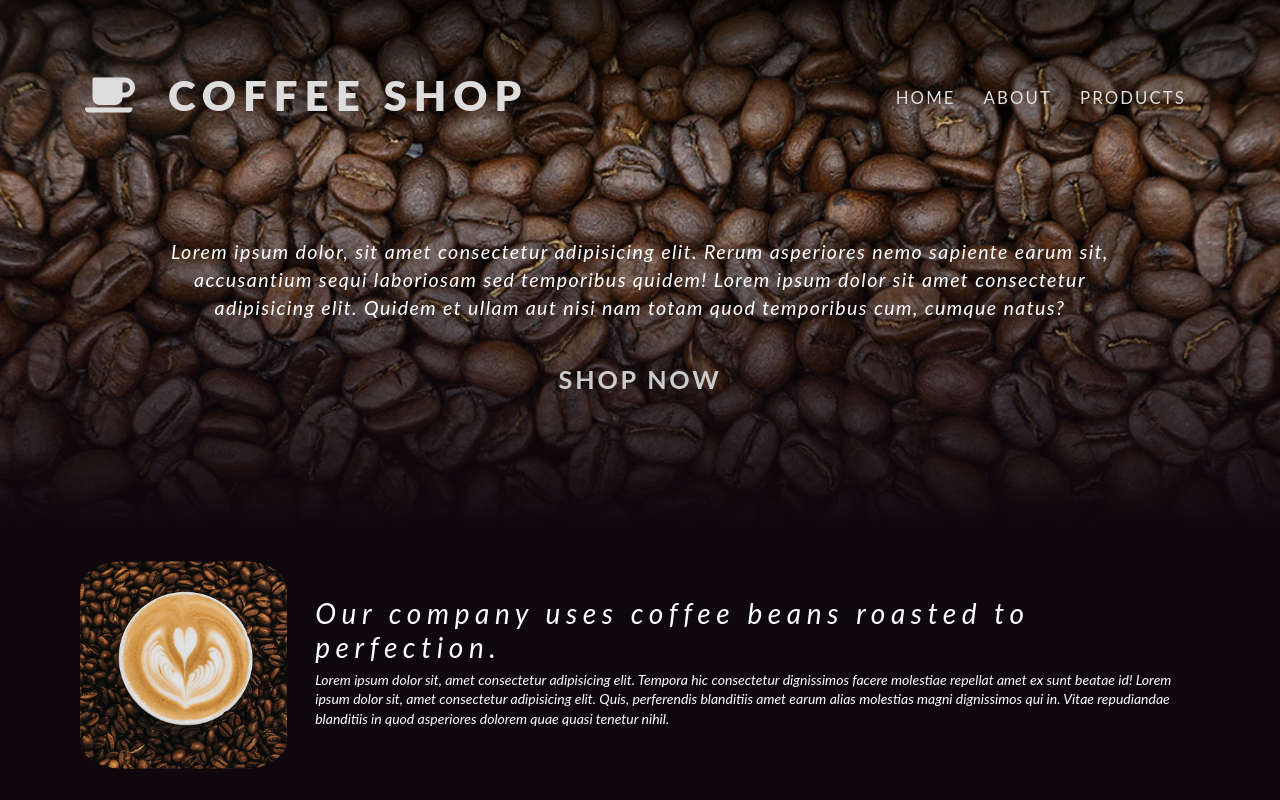
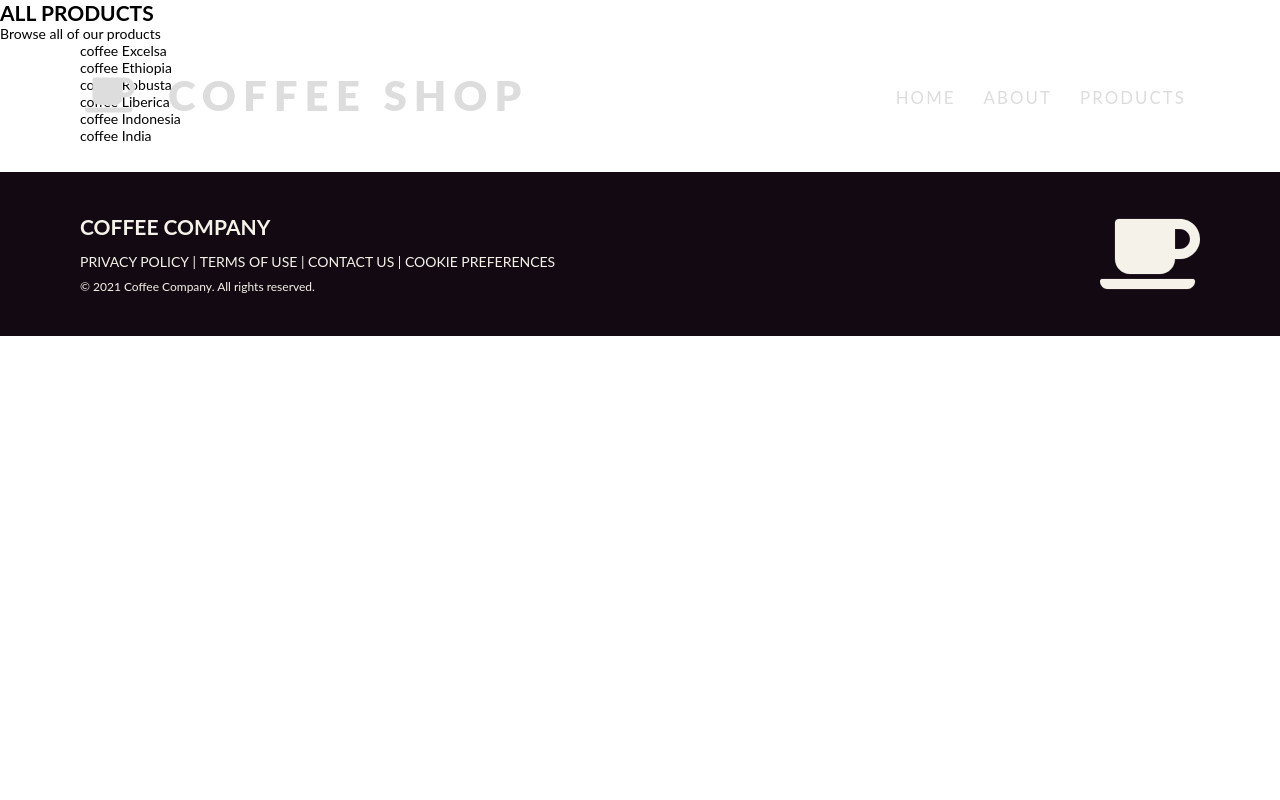
Before and after one commit to alperdegre/sample-react-app, a React (Create React App) app: page /products in a window 1280 px wide. Shown: the top 800 px of the page. Built offline with nearby package versions, Linux system fonts and the light colour scheme.

Commit message:
Add mock coffees data and ProductsPage

```diff
--- a/src/App.js
+++ b/src/App.js
@@ -1,16 +1,19 @@
-// import logo from './logo.svg';
-// import coffee from './assets/icons/coffee.svg';
 import './App.css';
 import React from 'react';
+import { Route, Routes } from 'react-router-dom';
 import Header from './components/Layout/Header';
 import MainPage from './components/MainPage/MainPage';
+import ProductsPage from './components/ProductsPage/ProductsPage';
 import Footer from './components/Layout/Footer';
 
 function App() {
   return (
     <div>
       <Header />
-      <MainPage />
+      <Routes>
+        <Route path="/" element={<MainPage />} />
+        <Route path="/products" element={<ProductsPage />} />
+      </Routes>
       <Footer />
     </div>
   );
--- a/src/components/Layout/Header.js
+++ b/src/components/Layout/Header.js
@@ -12,9 +12,9 @@ function Header() {
           <h1>COFFEE SHOP</h1>
         </button>
         <div className={classes.nav}>
-          <HeaderButton text="Home" />
-          <HeaderButton text="About" />
-          <HeaderButton text="Products" />
+          <HeaderButton text="Home" to="/" />
+          <HeaderButton text="About" to="/" />
+          <HeaderButton text="Products" to="/products" />
         </div>
       </div>
     </header>
--- a/src/components/Layout/HeaderButton.js
+++ b/src/components/Layout/HeaderButton.js
@@ -1,17 +1,19 @@
 import React from 'react';
 import PropTypes from 'prop-types';
+import { Link } from 'react-router-dom';
 import classes from './HeaderButton.module.css';
 
-function HeaderButton({ text }) {
+function HeaderButton({ text, to }) {
   return (
-    <button className={classes['navbar-button']} type="button">
+    <Link className={classes['navbar-button']} to={to}>
       {text}
-    </button>
+    </Link>
   );
 }
 
 HeaderButton.propTypes = {
   text: PropTypes.string.isRequired,
+  to: PropTypes.string.isRequired,
 };
 
 export default HeaderButton;
--- /dev/null
+++ b/src/components/ProductsPage/ProductsPage.js
@@ -0,0 +1,21 @@
+import React, { useMemo } from 'react';
+import classes from './ProductsPage.module.css';
+import coffeeJSON from '../../data/coffees.json';
+
+function ProductsPage() {
+  const coffeeData = useMemo(() => JSON.parse(JSON.stringify(coffeeJSON)), []);
+
+  return (
+    <div className={classes['products-main']}>
+      <h2>ALL PRODUCTS</h2>
+      <p>Browse all of our products</p>
+      <div className={`container ${classes['product-container']}`}>
+        {coffeeData.coffees.map((coffee) => {
+          return <div>coffee {coffee.name}</div>;
+        })}
+      </div>
+    </div>
+  );
+}
+
+export default ProductsPage;
--- /dev/null
+++ b/src/data/coffees.json
@@ -0,0 +1,38 @@
+{
+  "coffees": [
+  {
+    "id": "1",
+    "name": "Excelsa",
+    "description": "Colombian coffee beans from Caldas region",
+    "price": 20.99
+  },
+  {
+    "id": "2",
+    "name": "Ethiopia",
+    "description": "Best coffee beans from Africa region",
+    "price": 18.99
+  },
+  {
+    "id": "3",
+    "name": "Robusta",
+    "description": "Made from Robusta plants with a hint of chocolate",
+    "price": 21.99
+  },
+  {
+    "id": "4",
+    "name": "Liberica",
+    "description": "Beans with a smoky texture with hints of floral aroma",
+    "price": 23.99
+  },
+  { "id": "5",
+    "name": "Indonesia",
+    "description": "Arabica beans coming directly from Indonesia",
+    "price": 25.99
+  },
+  {
+    "id": "6",
+    "name": "India",
+    "description": "Indian beans with a soft taste and high levels of acidity",
+    "price": 16.99
+  }]
+}
--- a/src/index.js
+++ b/src/index.js
@@ -1,5 +1,6 @@
 import React from 'react';
 import ReactDOM from 'react-dom/client';
+import { BrowserRouter } from 'react-router-dom';
 import './index.css';
 import App from './App';
 import reportWebVitals from './reportWebVitals';
@@ -7,7 +8,9 @@ import reportWebVitals from './reportWebVitals';
 const root = ReactDOM.createRoot(document.getElementById('root'));
 root.render(
   <React.StrictMode>
-    <App />
+    <BrowserRouter>
+      <App />
+    </BrowserRouter>
   </React.StrictMode>
 );
 
```
Also changed, not shown: src/components/ProductsPage/ProductsPage.module.css (added).
